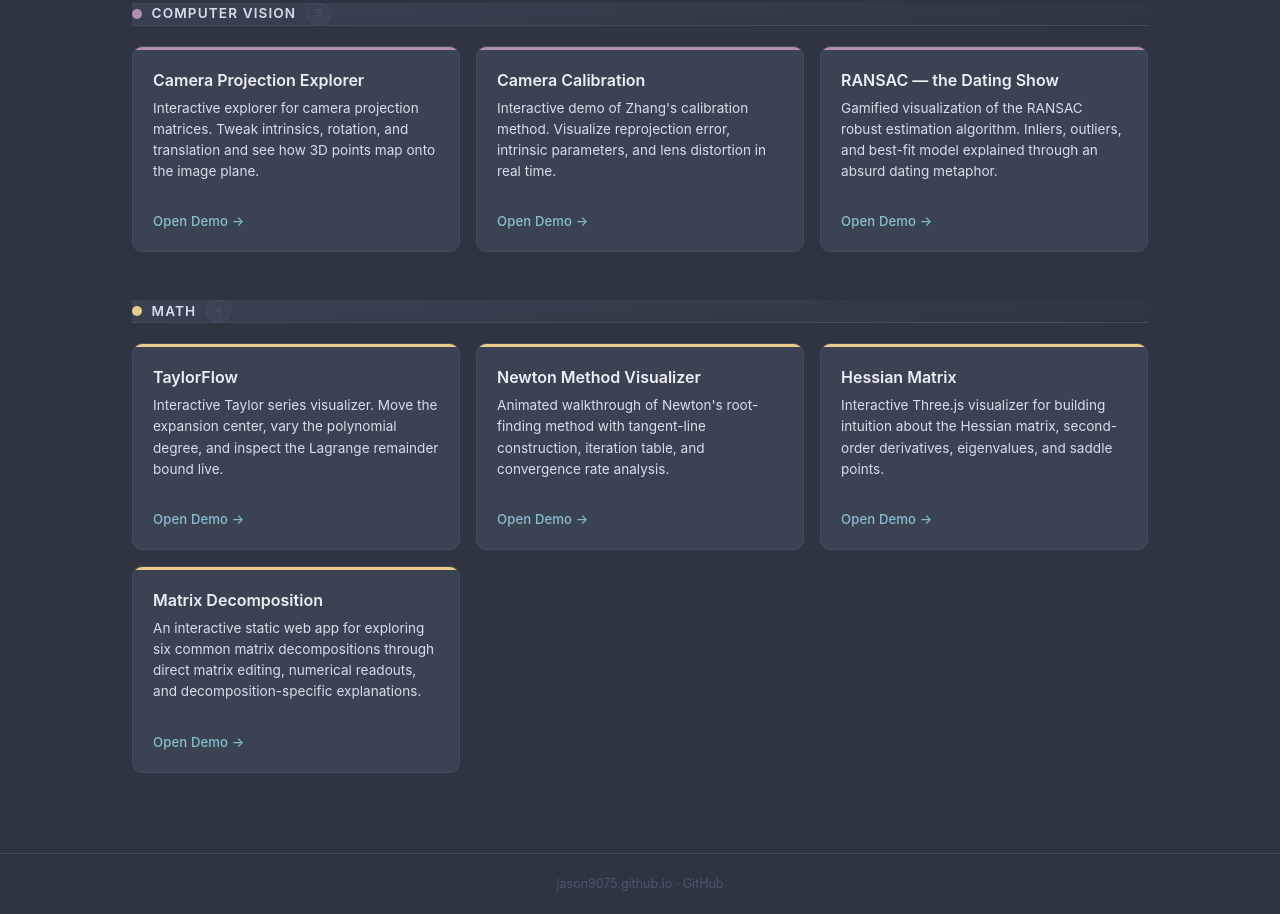
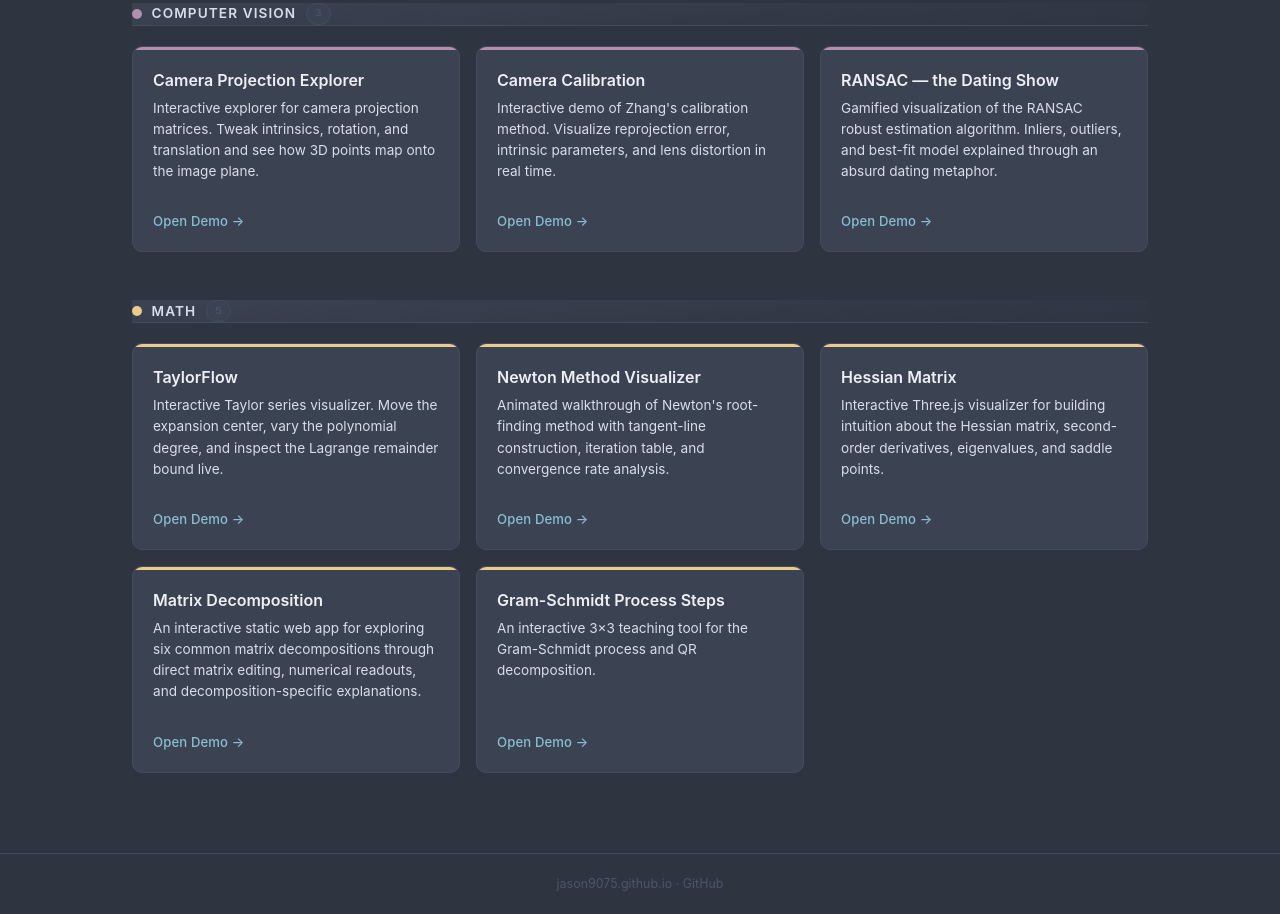
Before and after one commit to jason9075/jason9075.github.io, a plain HTML site: page index.html in a window 1280 px wide. Shown: the part 768-1682 px from the top of the page. Drawn offline with Linux system fonts and the light colour scheme.

Commit message:
feat: add Gram-Schmidt

```diff
--- a/index.html
+++ b/index.html
@@ -130,7 +130,7 @@
           <header class="group-header">
             <span class="group-dot dot-math"></span>
             <h2>Math</h2>
-            <span class="group-count">4</span>
+            <span class="group-count">5</span>
           </header>
           <div class="grid">
             <article class="card" data-group="math" data-title="TaylorFlow" data-desc="Interactive Taylor series visualizer. Move the expansion center, vary the polynomial degree, and inspect the Lagrange remainder bound live.">
@@ -178,6 +178,18 @@
               </div>
               <div class="card-footer">
                 <a class="btn-demo" href="https://jason9075.github.io/Matrix-Decomposition/" target="_blank" rel="noopener">Open Demo →</a>
+              </div>
+            </article>
+
+            <article class="card" data-group="math" data-title="Gram-Schmidt Process Steps" data-desc="An interactive 3×3 teaching tool for the Gram-Schmidt process and QR decomposition.">
+              <a class="card-link" href="https://jason9075.github.io/Gram-Schmidt-Process-Steps/" target="_blank" rel="noopener" tabindex="-1" aria-hidden="true"></a>
+              <div class="card-accent accent-math"></div>
+              <div class="card-body">
+                <h3>Gram-Schmidt Process Steps</h3>
+                <p>An interactive 3×3 teaching tool for the Gram-Schmidt process and QR decomposition.</p>
+              </div>
+              <div class="card-footer">
+                <a class="btn-demo" href="https://jason9075.github.io/Gram-Schmidt-Process-Steps/" target="_blank" rel="noopener">Open Demo →</a>
               </div>
             </article>
           </div>
```
